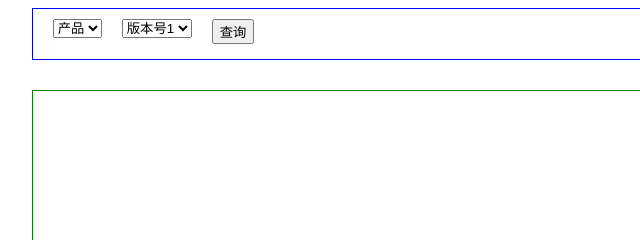
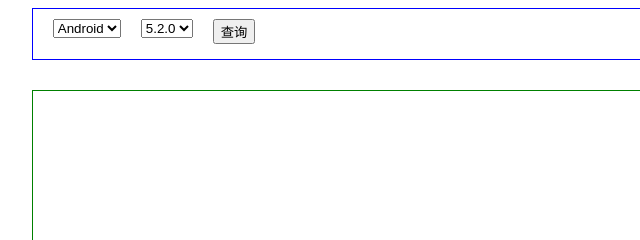
Before and after one commit to simonduan/code, a plain HTML site: page demo.html in a window 1280 px wide. Shown: the top 240 px of the page, 228-868 px from the left. Drawn offline with Linux system fonts and the light colour scheme.

Commit message:
增加版本拉取及产品版本联动

```diff
--- a/demo.html
+++ b/demo.html
@@ -3,6 +3,8 @@
 <head>
     <meta charset="UTF-8">
     <link rel="stylesheet" href="./css/main.css">
+    <script src="./javascript/jquery2.1.4.min.js"></script>
+    <script src="./javascript/getProductVersion.js"></script>
     <title>demo.html</title>
     <style>
         #container{
@@ -67,21 +69,21 @@
 <div id="container">
     <div id="retrieval">
         <div class="check check_product">
-            <select>
-                <option>产品</option>
-                <option>产品</option>
-                <option>产品</option>
-                <option>产品</option>
-                <option>产品</option>
+            <select id="product">
+                <option value="iphone">iPhone</option>
+                <option value="Android" selected="selected">Android</option>
+                <option value="iPad">iPad</option>
+                <option value="TV">TV</option>
+                <option value="web">web</option>
             </select>
         </div>
         <div class="check check_bulid">
-            <select>
-                <option>版本号1</option>
-                <option>版本号2</option>
-                <option>版本号3</option>
-                <option>版本号4</option>
-                <option>版本号5</option>
+            <select id="version">
+                <option value="">版本号1</option>
+                <option value="">版本号1</option>
+                <option value="">版本号1</option>
+                <option value="">版本号1</option>
+
             </select>
         </div>
         <div class="check check_product">
--- /dev/null
+++ b/javascript/getProductVersion.js
@@ -0,0 +1,50 @@
+/**
+ * Created by simonduan on 2016/10/8.
+ */
+//页面初始化后获取指定终端版本号
+$(function () {
+    var checkProduct = $("#product").val();
+    // console.log(checkProduct)
+    $.ajax({
+        type:"get",
+        url:"./testData/package.json",
+        data:{
+            product:checkProduct
+        },
+        dataType:"json",
+        success:function (data) {
+            console.log(data)
+            $("#version").empty()
+            $.each(data,function (name,value) {
+                console.log(name+":"+value)
+                var newVersion = "<option value=" +name+">" +value+"</option>"
+                $("#version").append(newVersion)
+            })
+        }
+    })
+})
+//产品版本号联动
+$(function () {
+    $("#product").change(function () {
+        var checkProduct = $("#product").val();
+        console.log(checkProduct)
+        // $("#version").empty();
+        $.ajax({
+            type:"get",
+            url:"./testData/tsconfig.json",
+            data:{
+                product:checkProduct
+            },
+            dataType:"json",
+            success:function (data) {
+                console.log(data)
+                $("#version").empty()
+                $.each(data,function (name,value) {
+                    console.log(name+":"+value)
+                    var newVersion = "<option value=" +name+">" +value+"</option>"
+                    $("#version").append(newVersion)
+                })
+            }
+        })
+    })
+})
```
Also changed, not shown: testData/package.json (added, +7 -0 lines), testData/tsconfig.json (added, +7 -0 lines).
